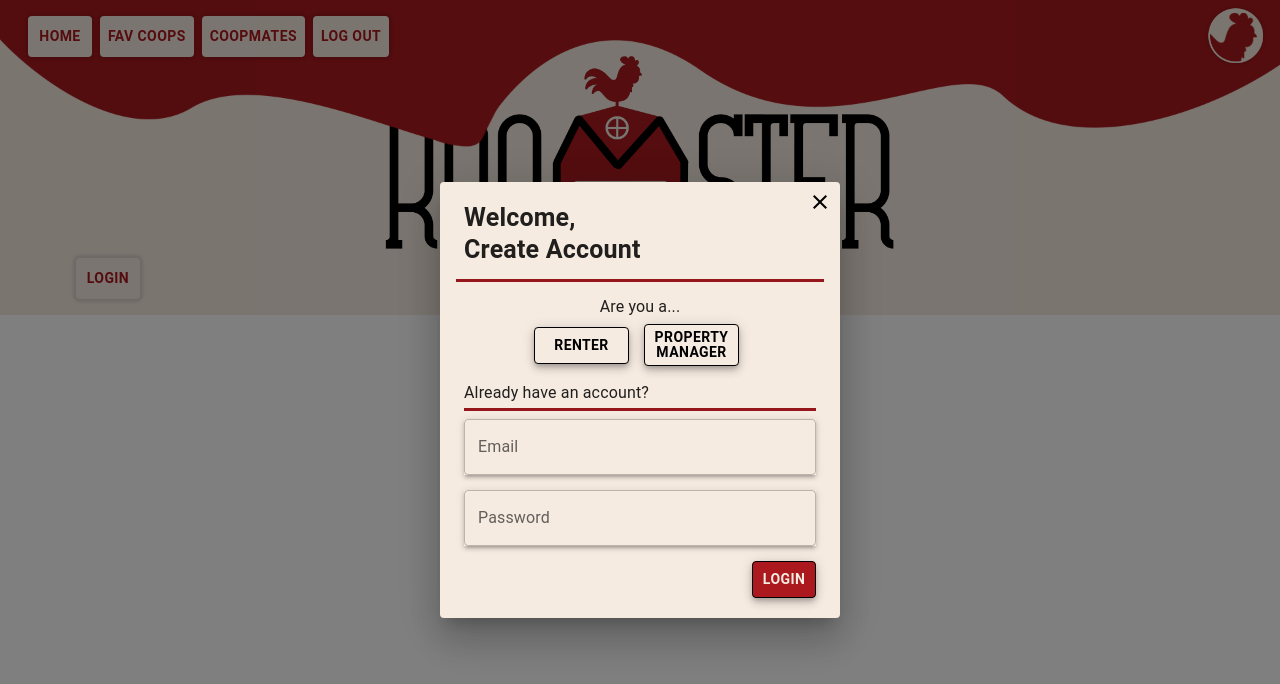
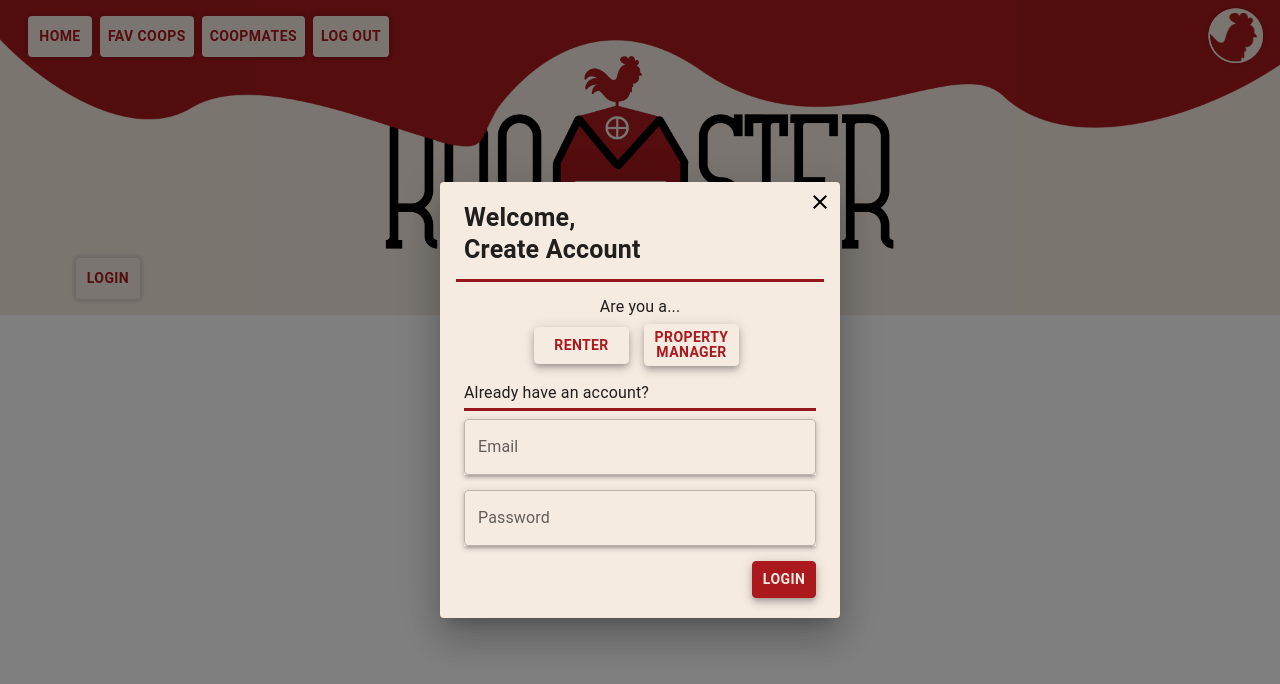
Before and after one commit to chrislqiu/Roomster, a React (Create React App) app in the folder client/: page /Login in a window 1280 px wide. Shown: the top 684 px of the page. Built offline with nearby package versions, Linux system fonts and the light colour scheme.

Commit message:
- updated button colors

```diff
--- a/client/src/components/LoginView.js
+++ b/client/src/components/LoginView.js
@@ -108,10 +108,10 @@ const LoginView = ({ text}) => {
                                     onClick={()=> handleRCreate()}
                                     sx={{
                                         ":hover": {
-                                            borderColor:"black", bgcolor:"#AB191F", color:"#F6EBE1",
+                                            borderColor:"#AB191F", bgcolor:"#AB191F", color:"#F6EBE1",
                                             borderWidth: 1.5, width:"45%", fontWeight:600
                                         },
-                                        borderColor:"black", bgcolor:"#F6EBE1", color:"black",
+                                        borderColor:"#F6EBE1", bgcolor:"#F6EBE1", color:"#AB191F",
                                         borderWidth: 1.5, width:"45%", fontWeight:600,
                                         boxShadow: 5, justifyContent: "center", maxWidth:"95px", maxHeight: "50px"
                                     }}
@@ -121,10 +121,10 @@ const LoginView = ({ text}) => {
                             <Button
                                 sx={{
                                     ":hover": {
-                                        borderColor:"black", bgcolor:"#AB191F", color:"#F6EBE1",
+                                        borderColor:"#AB191F", bgcolor:"#AB191F", color:"#F6EBE1",
                                         borderWidth: 1.5, width:"45%", fontWeight:600
                                     },
-                                    borderColor:"black", bgcolor:"#F6EBE1", color:"black",
+                                    borderColor:"#F6EBE1", bgcolor:"#F6EBE1", color:"#AB191F",
                                     borderWidth: 1.5, width:"45%", fontWeight:600, lineHeight:"15px",
                                     boxShadow: 5, marginLeft: "15px", maxWidth:"95px", maxHeight: "50px"
 
@@ -157,10 +157,10 @@ const LoginView = ({ text}) => {
                             <Button
                                     sx={{
                                         ":hover": {
-                                            borderColor:"black", bgcolor:"#F6EBE1", color:"black",
+                                            borderColor:"#F6EBE1", bgcolor:"#F6EBE1", color:"#AB191F",
                                             borderWidth: 1.5, width:"45%", fontWeight:600
                                         },
-                                        borderColor:"black", bgcolor:"#AB191F", color:"#F6EBE1",
+                                        borderColor:"#AB191F", bgcolor:"#AB191F", color:"#F6EBE1",
                                         borderWidth: 1.5, width:"45%", fontWeight:600, maxWidth:"15px",
                                         boxShadow: 5, justifyContent: "center", float:"right"
 
```
